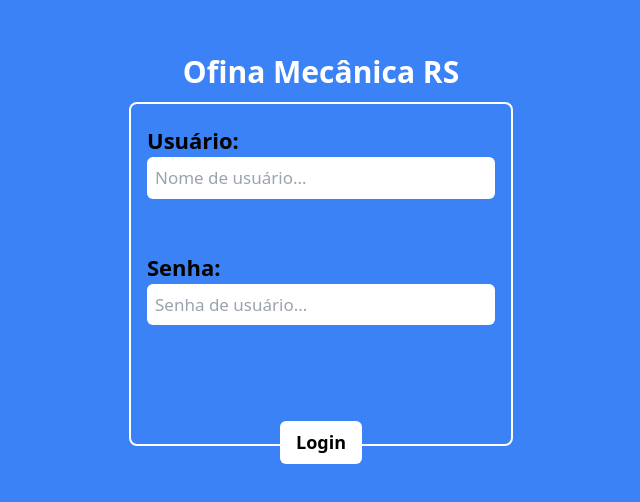
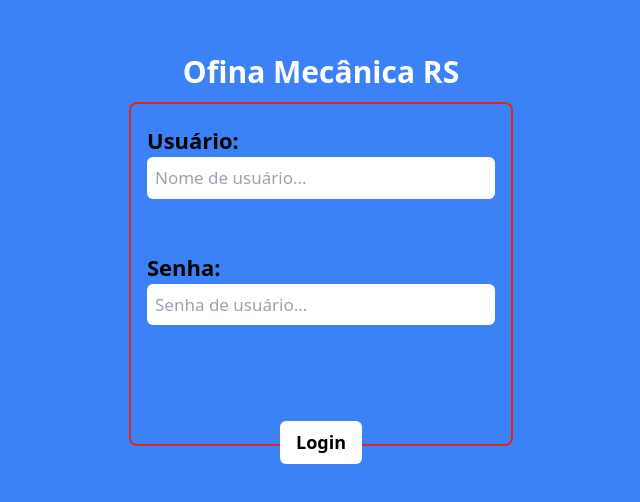
Before and after one commit to eliel-reis/front-end-rs, a Next.js app: page / in a window 1280 px wide. Shown: the part 150-652 px from the top of the page, without its empty margins (319-959 px from the left). Built offline with nearby package versions, Linux system fonts and the light colour scheme.

Commit message:
mudei a cor da borda da page login para testar no celular real.

```diff
--- a/src/components/Login/index.jsx
+++ b/src/components/Login/index.jsx
@@ -41,7 +41,7 @@ export default function Login() {
       </h1>
       <form
         onSubmit={handle_submit}
-        className="  border-2 border-white rounded-[8px] px-4  md:w-[30%] sm:w-[60%] md:h-[43%] sm:h-[50%] flex flex-col justify-start items-center gap-8  relative"
+        className="  border-2 border-red-600 rounded-[8px] px-4  md:w-[30%] sm:w-[60%] md:h-[43%] sm:h-[50%] flex flex-col justify-start items-center gap-8  relative"
       >
         <section className="input_login">
           <label>Usuário:</label>
```
